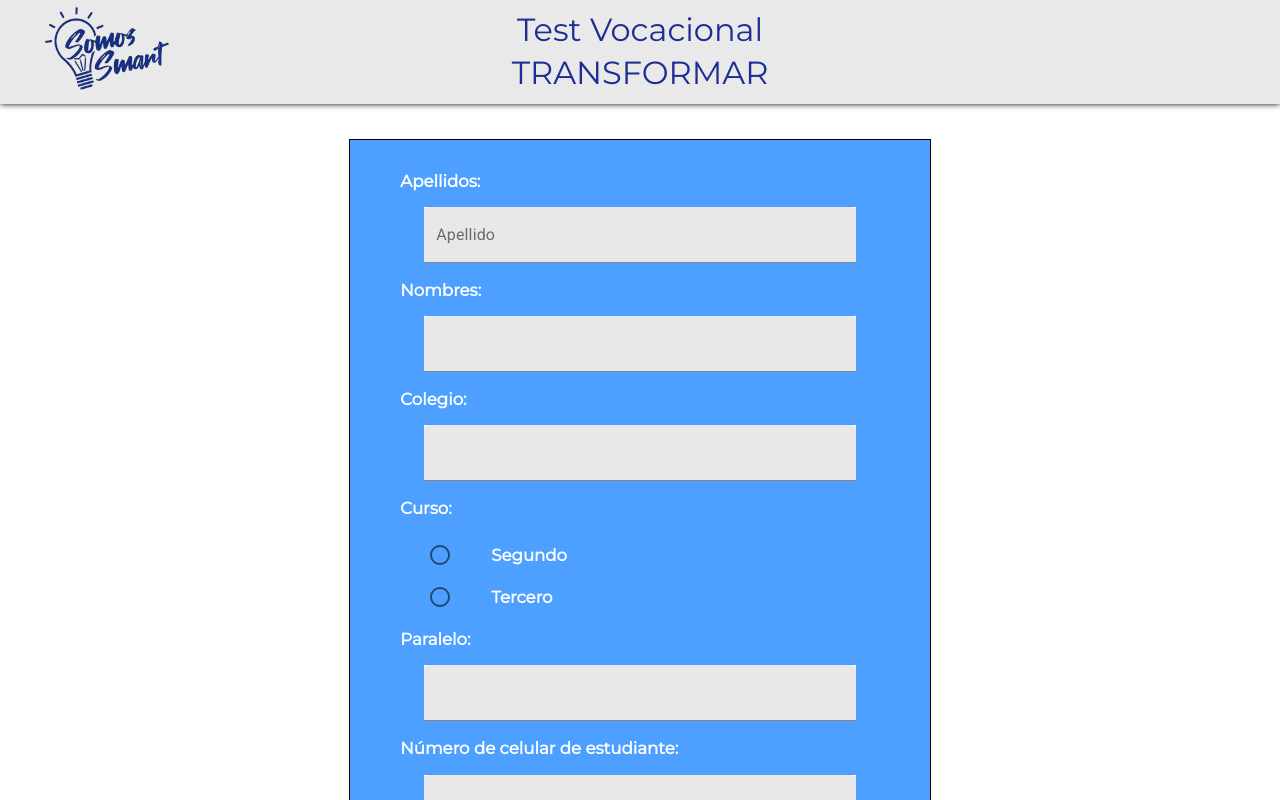
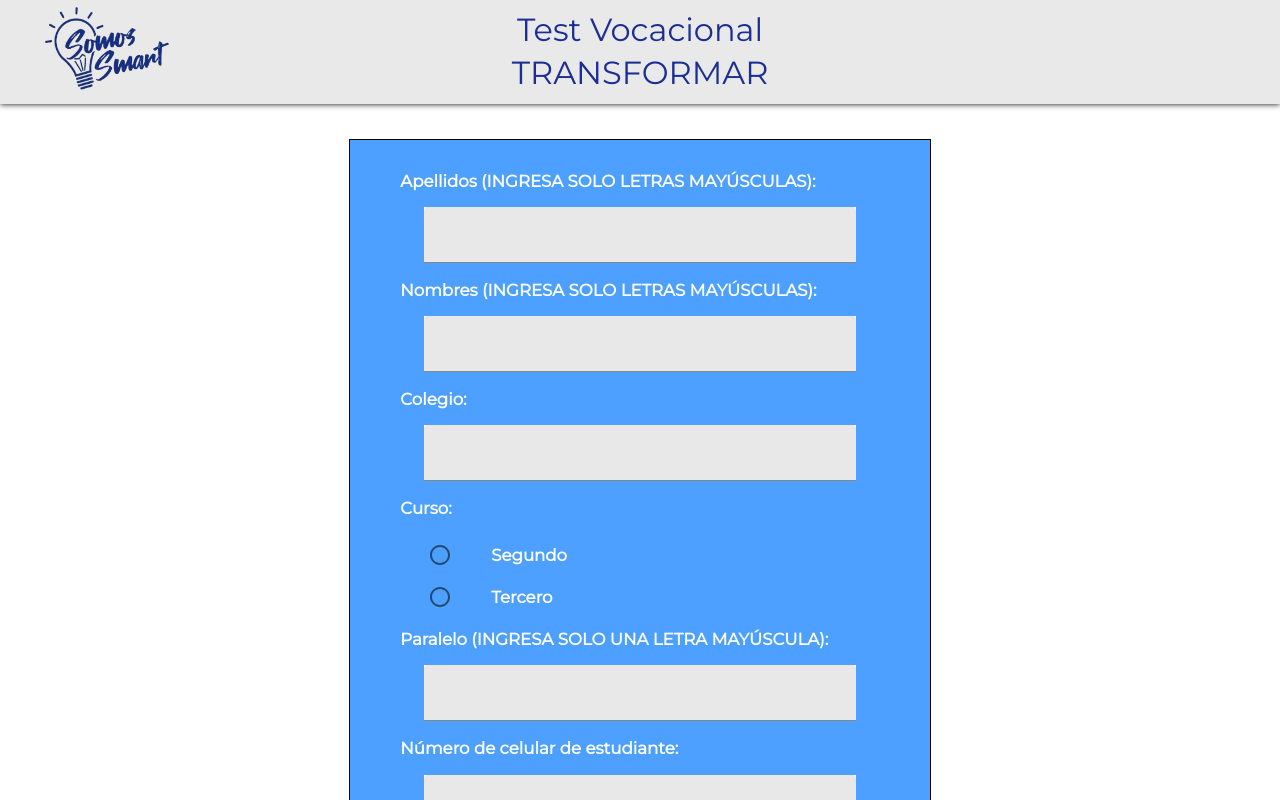
Before and after one commit to Bernabeus/Smart-test, a Next.js app: page / in a window 1280 px wide. Shown: the top 800 px of the page. Built offline with nearby package versions, Linux system fonts and the light colour scheme.

Commit message:
Validaciones em los datos json

```diff
--- a/src/components/BodyFormulario.js
+++ b/src/components/BodyFormulario.js
@@ -107,10 +107,13 @@ function BodyC() {
       var par = userData['paralelo'];
       par = par.toUpperCase();
       userData['paralelo'] = par;
+
       if (value) {
         userData['curso'] = value;
         console.log(userData);
         router.push('/testCHASIDE/0');
+      } else {
+        window.alert('Seleccione un curso');
       }
     } catch (e) {
       const { response } = e;
@@ -157,7 +160,7 @@ function BodyC() {
               <Grid item={true}>
                 <Grid style={{ paddingBottom: 15 }}>
                   <Typography variant="h5" className={classes.textT}>
-                    Apellidos:
+                    Apellidos (INGRESA SOLO LETRAS MAYÚSCULAS):
                   </Typography>
                 </Grid>
                 <Controller
@@ -169,7 +172,7 @@ function BodyC() {
                     <TextField
                       {...field}
                       className={classes.textfield}
-                      label="Apellido"
+                      label=""
                       variant="filled"
                     />
                   )}
@@ -179,7 +182,7 @@ function BodyC() {
               <Grid item={true}>
                 <Grid style={{ paddingBottom: 15 }}>
                   <Typography variant="h5" className={classes.textT}>
-                    Nombres:
+                    Nombres (INGRESA SOLO LETRAS MAYÚSCULAS):
                   </Typography>
                 </Grid>
                 <Controller
@@ -265,7 +268,7 @@ function BodyC() {
               <Grid item={true}>
                 <Grid style={{ paddingBottom: 15 }}>
                   <Typography variant="h5" className={classes.textT}>
-                    Paralelo:
+                    Paralelo (INGRESA SOLO UNA LETRA MAYÚSCULA):
                   </Typography>
                 </Grid>
                 <Controller
```
